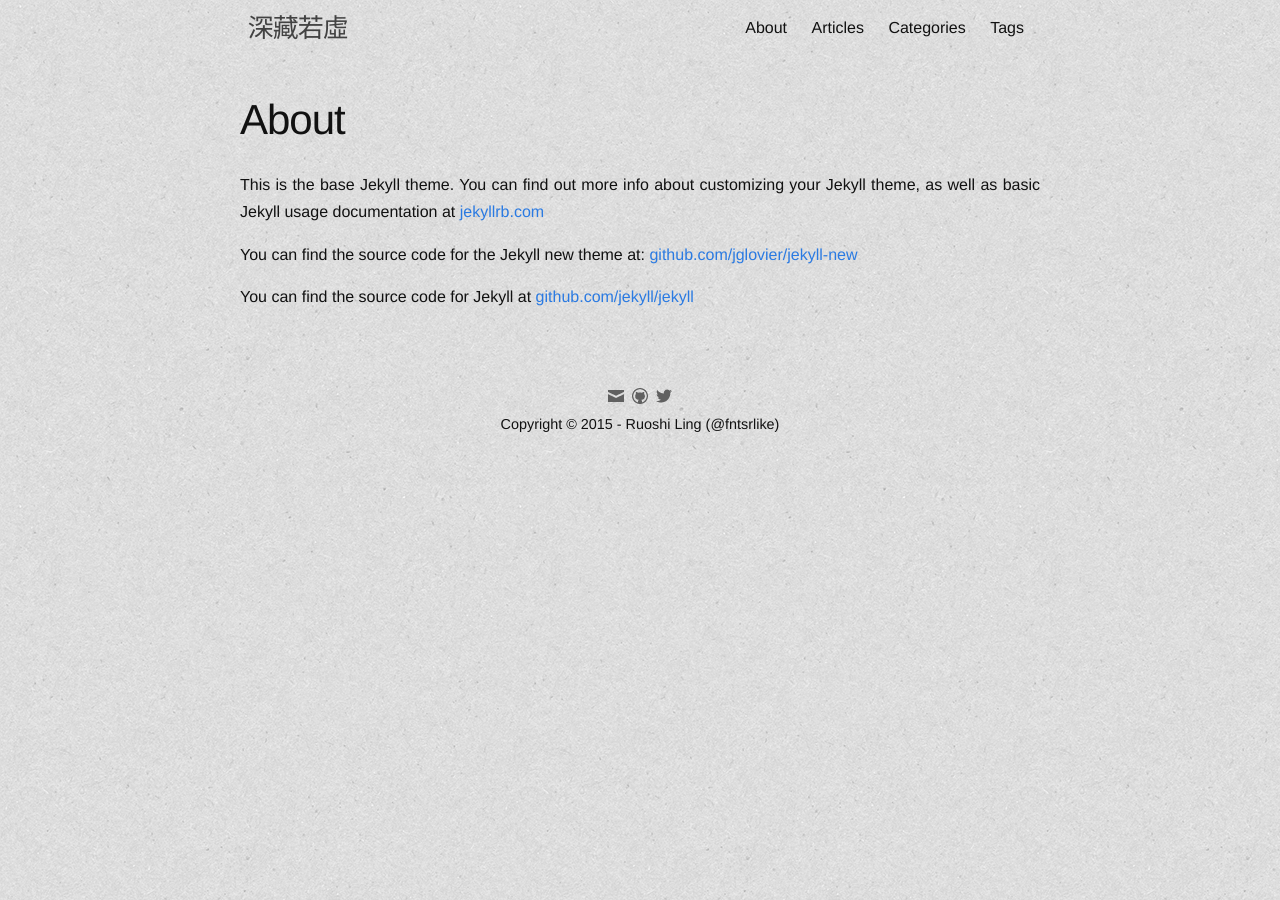
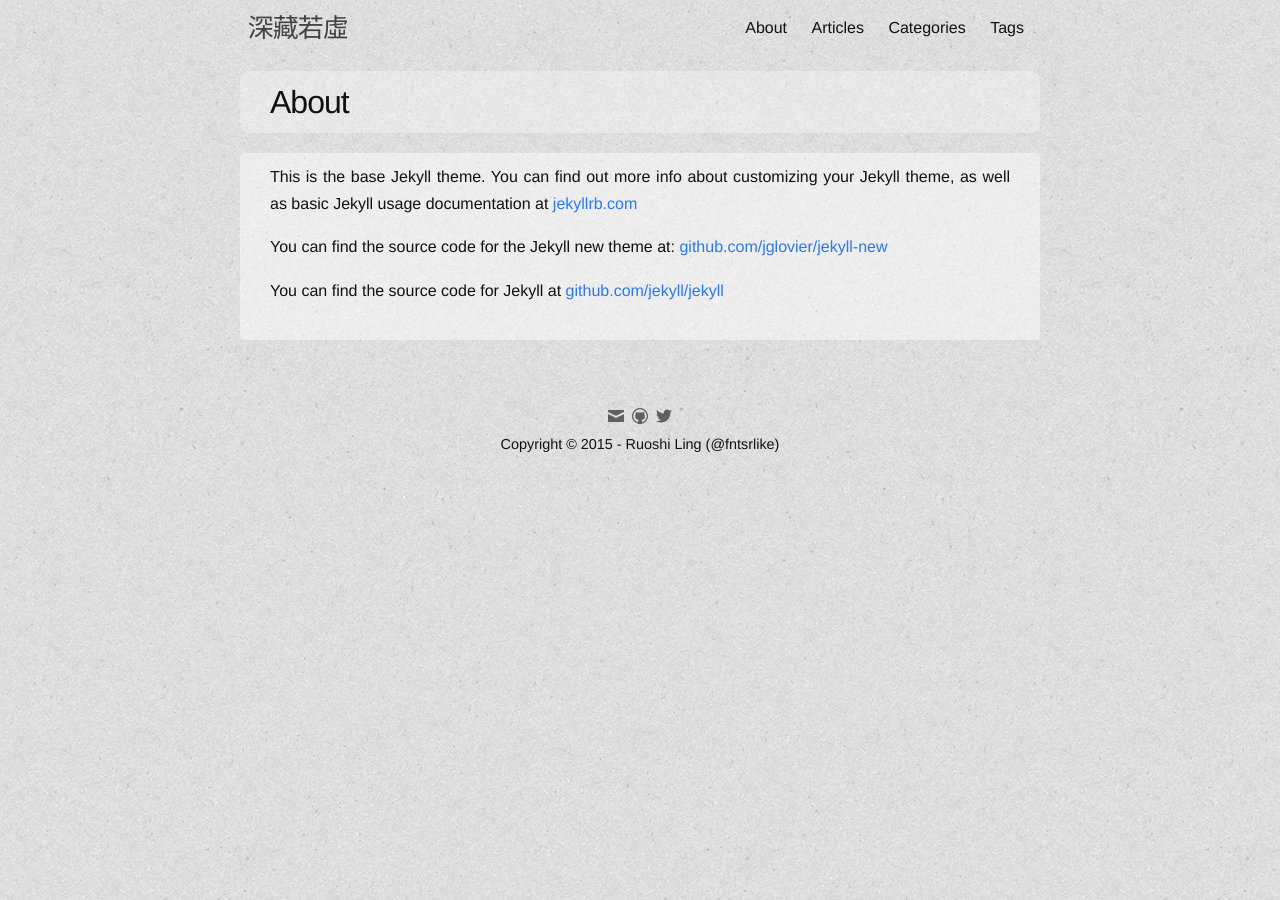
Before and after one commit to fntsrlike/blog-2015, a Jekyll site: the page built from about.md, in a window 1280 px wide. Built offline with Jekyll 4.4.1, drawn with Linux system fonts in a browser that asks for light colours.

Commit message:
Update style of post

```diff
--- a/_layouts/page.html
+++ b/_layouts/page.html
@@ -1,13 +1,16 @@
 ---
 layout: default
 ---
-<div class="post">
+<div class="page">
 
-  <header class="post-header">
-    <h1 class="post-title">{{ page.title }}</h1>
+  <header class="header">
+    <h1 class="page-title">{{ page.title }}</h1>
+    {% if page.description %}
+      <p class="page-description">{{page.description}}</p>
+    {% endif %}
   </header>
 
-  <article class="post-content">
+  <article class="post-content block">
     {{ content }}
   </article>
 
--- a/_layouts/post.html
+++ b/_layouts/post.html
@@ -39,10 +39,8 @@ layout: default
     <p class="post-meta">{{ page.date | date: "%b %-d, %Y" }}{% if page.author %} • {{ page.author }}{% endif %}{% if page.meta %} • {{ page.meta }}{% endif %}</p>
   </header>
 
+  {% if page.subtitle %}<h2 class="post-subtitle">{{page.subtitle}}</h2>{% endif %}
   <article class="post-content">
-    {% if page.subtitle %}
-      <h2>{{ page.subtitle }}</h2>
-    {% endif %}
     {{ content }}
   </article>
   <p id="post-meta">Posted {{ category_content }}{{ tags_content }}</p>
--- a/_sass/_elements.scss
+++ b/_sass/_elements.scss
@@ -14,7 +14,7 @@ a[rel="full-article"] {
 .block {
     background: rgba(255,255,255,0.45);
     margin-bottom: 20px;
-    padding: 5px 30px 20px;
+    padding: 10px 30px 20px;
     border-radius: 5px;
 }
 
@@ -23,6 +23,10 @@ a[rel="full-article"] {
     margin-bottom: 20px;
     padding: 5px 30px;
     border-radius: 10px;
+
+    h1 {
+        margin-top: 10px;
+    }
 }
 
 .column {
--- a/_sass/_layout.scss
+++ b/_sass/_layout.scss
@@ -19,6 +19,10 @@
     &,
     &:visited {
         color: $grey-color-dark;
+    }
+
+    &:hover {
+        text-decoration: none;
     }
 }
 
@@ -167,39 +171,95 @@
 }
 
 .post-title {
-    font-size: 42px;
+    font-size: 1.8em;
     letter-spacing: -1px;
     line-height: 1;
+    margin-bottom: 10px;
 
     @include media-query($on-laptop) {
         font-size: 36px;
     }
 }
 
+.post-subtitle {
+    font-size: 1.2em;
+    font-weight: $post-head-weight
+}
+
 .post-content {
     margin-bottom: $spacing-unit;
 
-    h2 {
-        font-size: 32px;
+
+    h1, h2, h3, h4, h5, h6 {
+        margin-top: 1em;
+        margin-bottom: 16px;
+        font-weight: $post-head-weight;
+        line-height: 1.4;
+    }
+
+    h1, h2 {
+        border-bottom: 1px solid #BBB;
+        padding-bottom: 0.3em;
+    }
+
+    h1 {
+        font-size: 2.25em;
+        line-height: 1.2;
 
         @include media-query($on-laptop) {
             font-size: 28px;
         }
     }
 
-    h3 {
-        font-size: 26px;
+    h2 {
+        font-size: 1.75em;
+        line-height: 1.225;
 
         @include media-query($on-laptop) {
-            font-size: 22px;
+            font-size: 24px;
         }
     }
 
-    h4 {
-        font-size: 20px;
+    h3 {
+        font-size: 1.5em;
+          line-height: 1.43;
 
         @include media-query($on-laptop) {
             font-size: 18px;
         }
     }
+
+    h4 {
+        font-size: 1.25em;
+
+        @include media-query($on-laptop) {
+            font-size: 14px;
+        }
+    }
+
+    h5 {
+        font-size: 1em;
+
+        @include media-query($on-laptop) {
+            font-size: 14px;
+        }
+    }
+
+    h6 {
+        font-size: .8em;
+
+        @include media-query($on-laptop) {
+            font-size: 14px;
+        }
+    }
+
+    p {
+        margin-top: 0;
+        margin-bottom: 16px;
+    }
+
+    img {
+        margin-bottom: 1em;
+        max-height: 256px;
+    }
 }
--- a/css/main.scss
+++ b/css/main.scss
@@ -10,6 +10,7 @@ $base-font-family: Helvetica, Arial, sans-serif;
 $base-font-size:   16px;
 $small-font-size:  $base-font-size * 0.875;
 $base-line-height: 1.3em;
+$post-head-weight: 400;
 
 $spacing-unit:     30px;
 
```
